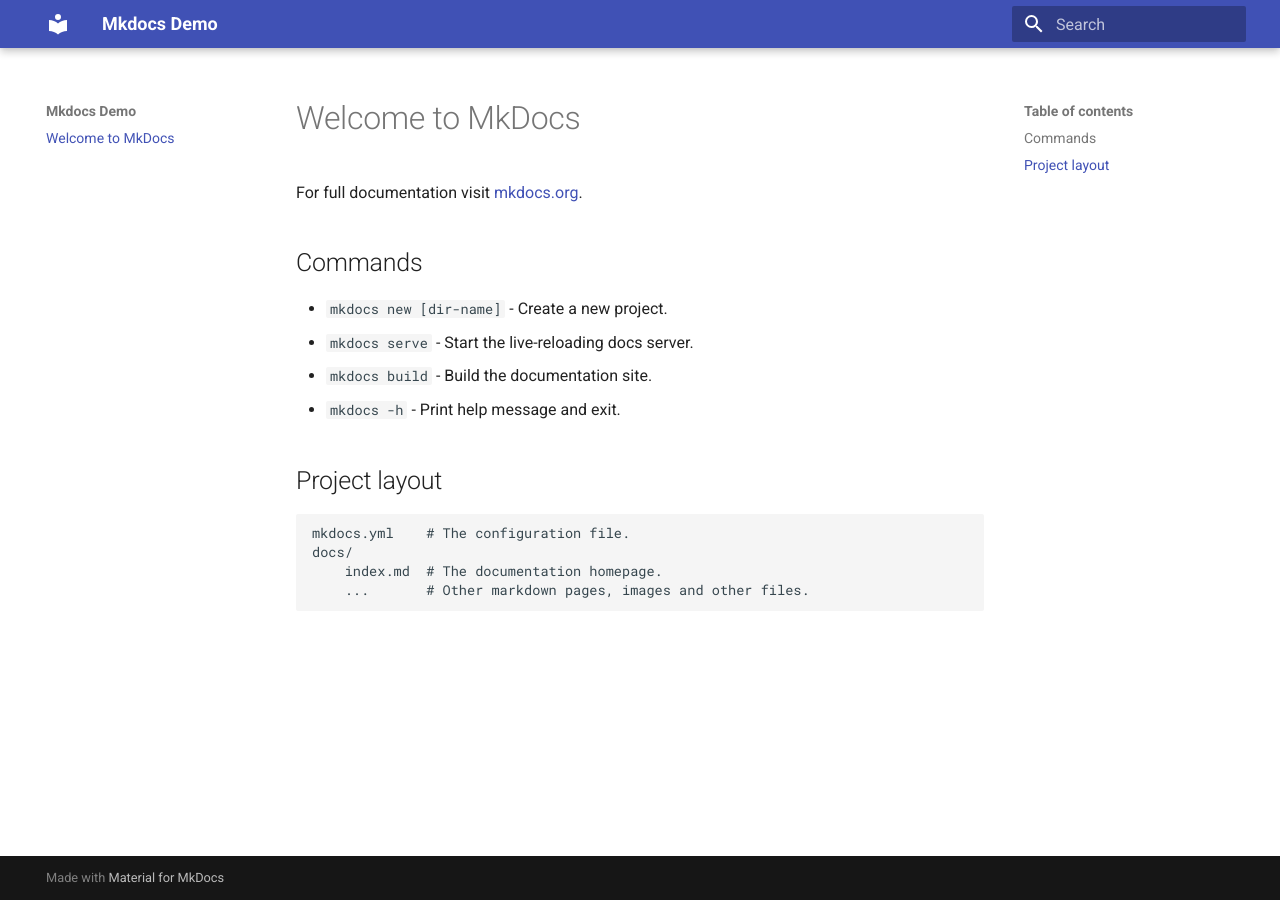
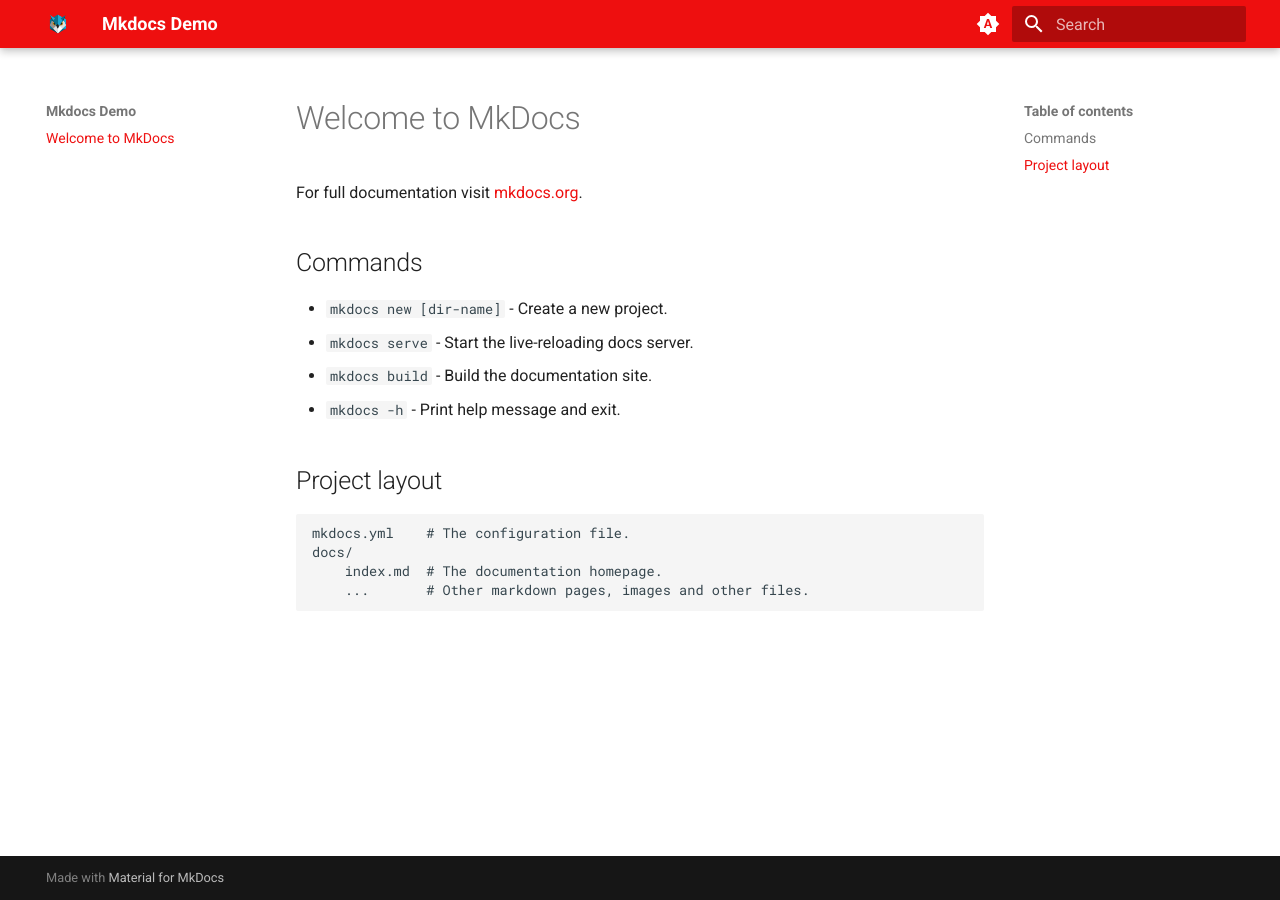
Before and after one commit to Stevedev7/mkdocs-101, an MkDocs documentation site: the page built from docs/index.md, in a window 1280 px wide. Built offline with MkDocs 1.6.1 and Material for MkDocs 9.7.7, drawn with Linux system fonts in a browser that asks for light colours.

Commit message:
Customize site logo and colors     - Add themes

```diff
--- /dev/null
+++ b/docs/assets/stylesheets/extra.css
@@ -0,0 +1,5 @@
+:root  > * {
+    --md-primary-fg-color:        #EE0F0F;
+    --md-primary-fg-color--light: #ECB7B7;
+    --md-primary-fg-color--dark:  #90030C;
+}
--- a/mkdocs.yml
+++ b/mkdocs.yml
@@ -2,3 +2,22 @@ site_name: Mkdocs Demo
 site_url: https://mydomain.org/mysite
 theme:
   name: material
+  logo: assets/images/logo.png
+  favicon: assets/images/logo.png
+  palette:
+    - media: "(prefers-color-scheme)"
+      toggle:
+        icon: material/brightness-auto
+        name: Switch to light mode
+    - media: "(prefers-color-scheme: light)"
+      scheme: default
+      toggle:
+        icon: material/brightness-7
+        name: Switch to dark mode
+    - media: "(prefers-color-scheme: dark)"
+      scheme: slate
+      toggle:
+        icon: material/brightness-4
+        name: Switch to system preference
+extra_css:
+  - assets/stylesheets/extra.css
```
Also changed, not shown: README.md (+28 -0 lines), requirements.txt (deleted, +0 -29 lines), docs/assets/images/logo.png (added), 1 other file.
